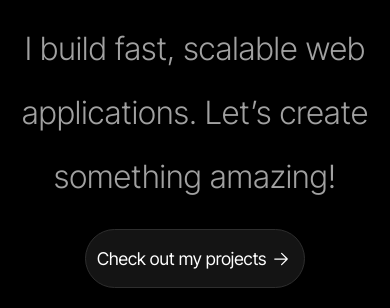
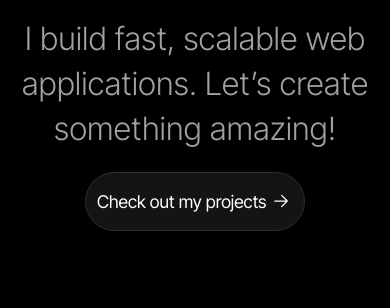
Before and after one commit to shn0/shn0.github.io, a plain HTML site: page index.html in a window 390 px wide. Shown: the part 536-844 px from the top of the page. Drawn offline with Linux system fonts and the light colour scheme.

Commit message:
adjusting paragraphs for viewports

```diff
--- a/css/styles.css
+++ b/css/styles.css
@@ -157,4 +157,15 @@ footer {
 }
 
 
-@media
+@media (max-width: 768px) {
+  p {
+    font-size: 14px;
+  }
+}
+
+@media (max-width: 480px) {
+  p {
+    font-size: 12px;
+    line-height: 1.4;
+  }
+}
```
